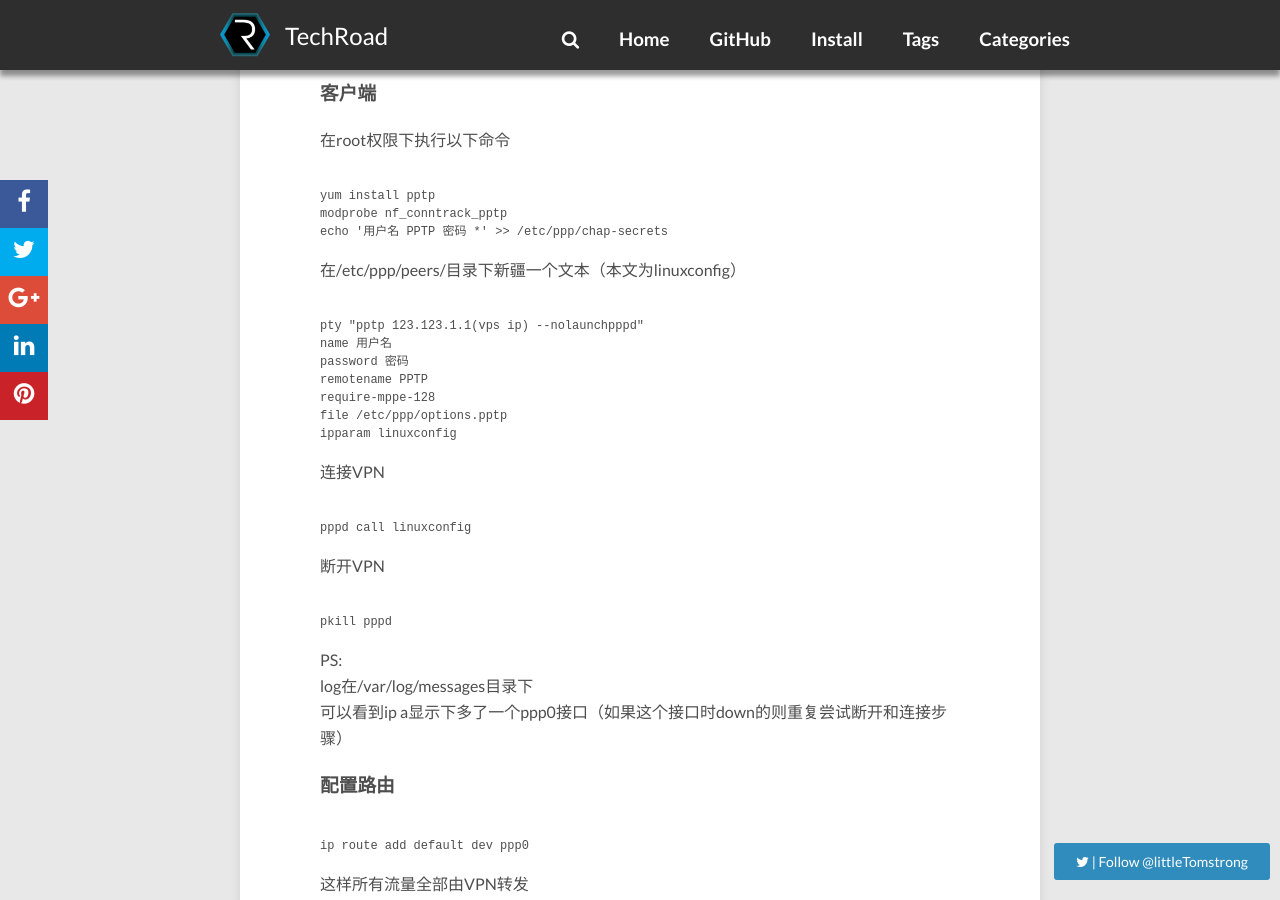
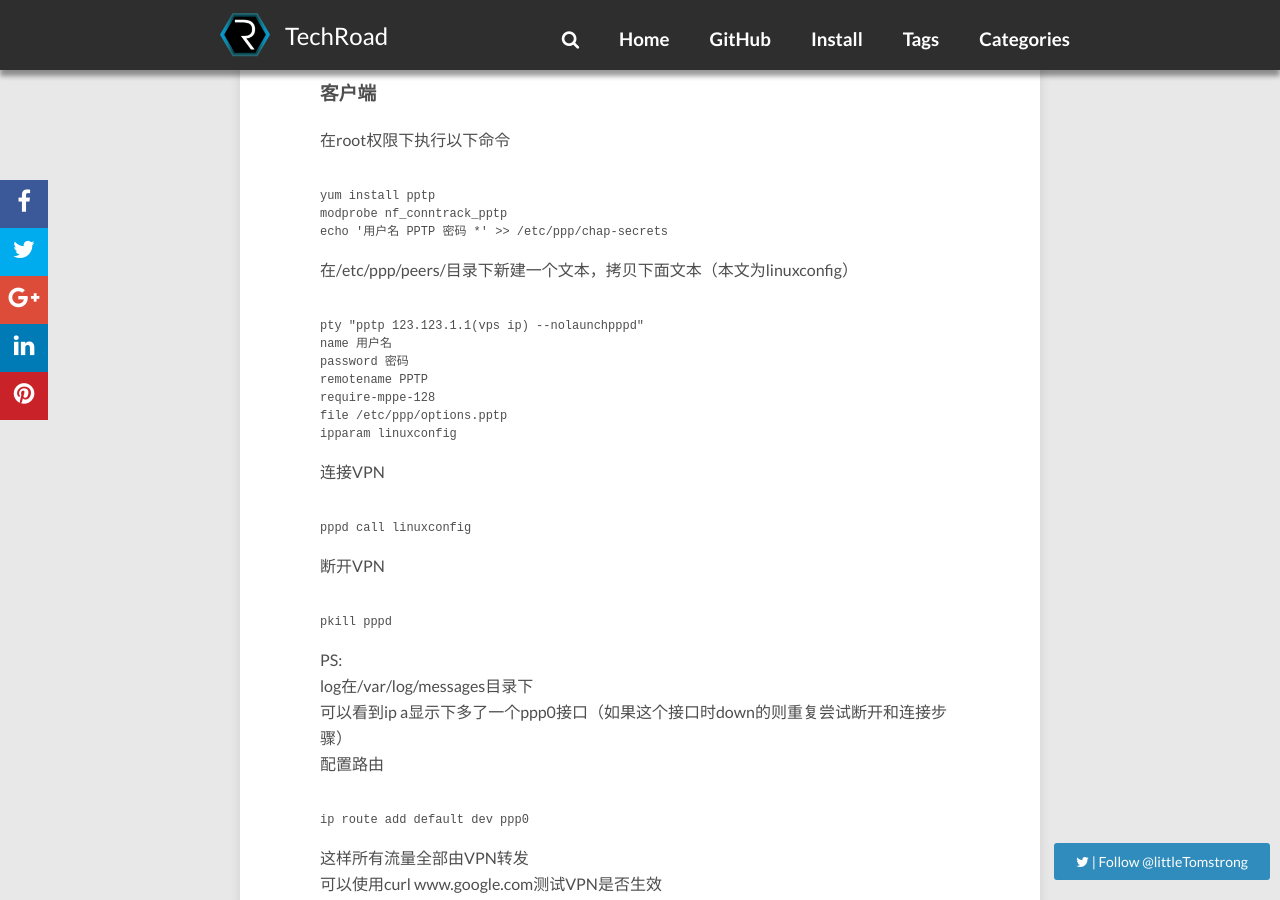
Before and after one commit to JianqingJiang/jianqingjiang.github.io, a Jekyll site: the page built from _posts/2016-06-13-linuxserver-vpn.md, in a window 1280 px wide and 900 px high, scrolled down 2799 px. Built offline with Jekyll 4.4.1, drawn with Linux system fonts in a browser that asks for light colours; nearby versions of some CDN libraries; comment, search, counter and statistics services are not loaded.

Commit message:
modified _config.yml

```diff
--- a/_posts/2016-06-13-linuxserver-vpn.md
+++ b/_posts/2016-06-13-linuxserver-vpn.md
@@ -130,6 +130,7 @@ echo -e "Password: \033[32m${VPN_PASS}\033[0m"
 </code></pre>
 执行结束后即安装完成
 ###    客户端
+
 在root权限下执行以下命令
 <pre><code>
 yum install pptp
@@ -137,7 +138,7 @@ modprobe nf_conntrack_pptp
 echo '用户名 PPTP 密码 *' >> /etc/ppp/chap-secrets
 </code></pre>
 
-在/etc/ppp/peers/目录下新疆一个文本（本文为linuxconfig）
+在/etc/ppp/peers/目录下新建一个文本，拷贝下面文本（本文为linuxconfig）
 
 <pre><code>
 pty "pptp 123.123.1.1(vps ip) --nolaunchpppd"
@@ -162,7 +163,7 @@ pkill pppd
 PS:
 log在/var/log/messages目录下
 可以看到ip a显示下多了一个ppp0接口（如果这个接口时down的则重复尝试断开和连接步骤）
-###    配置路由
+配置路由
 <pre><code>
 ip route add default dev ppp0
 </code></pre>
```
